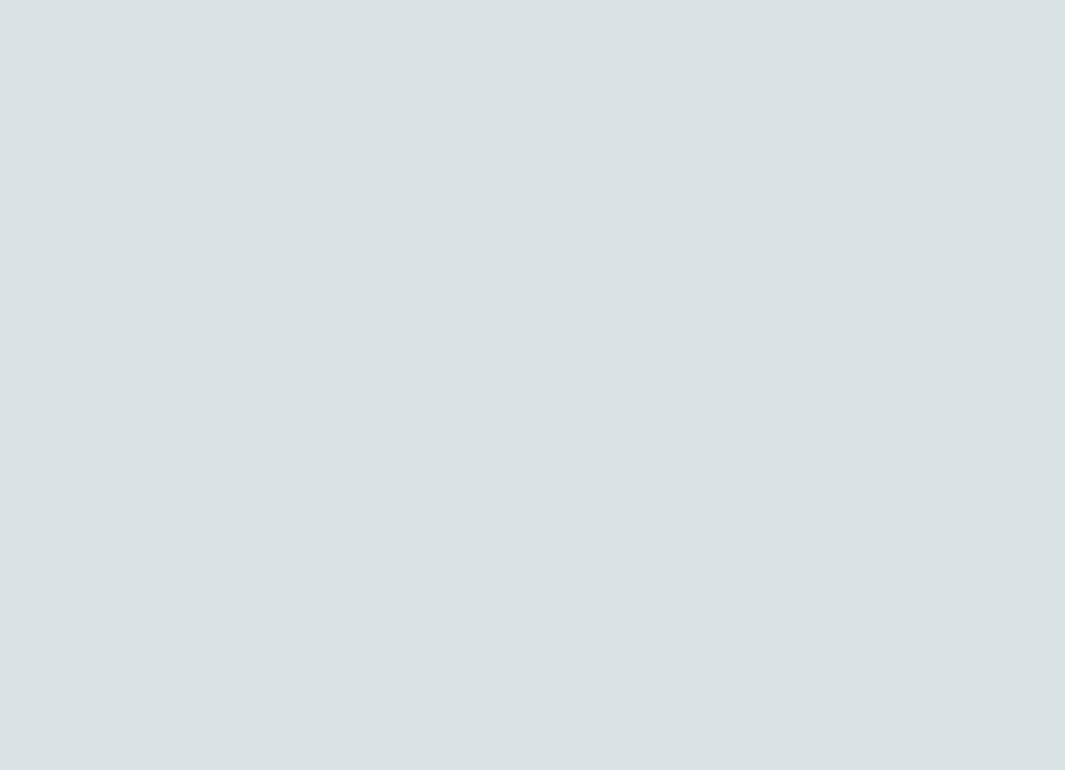
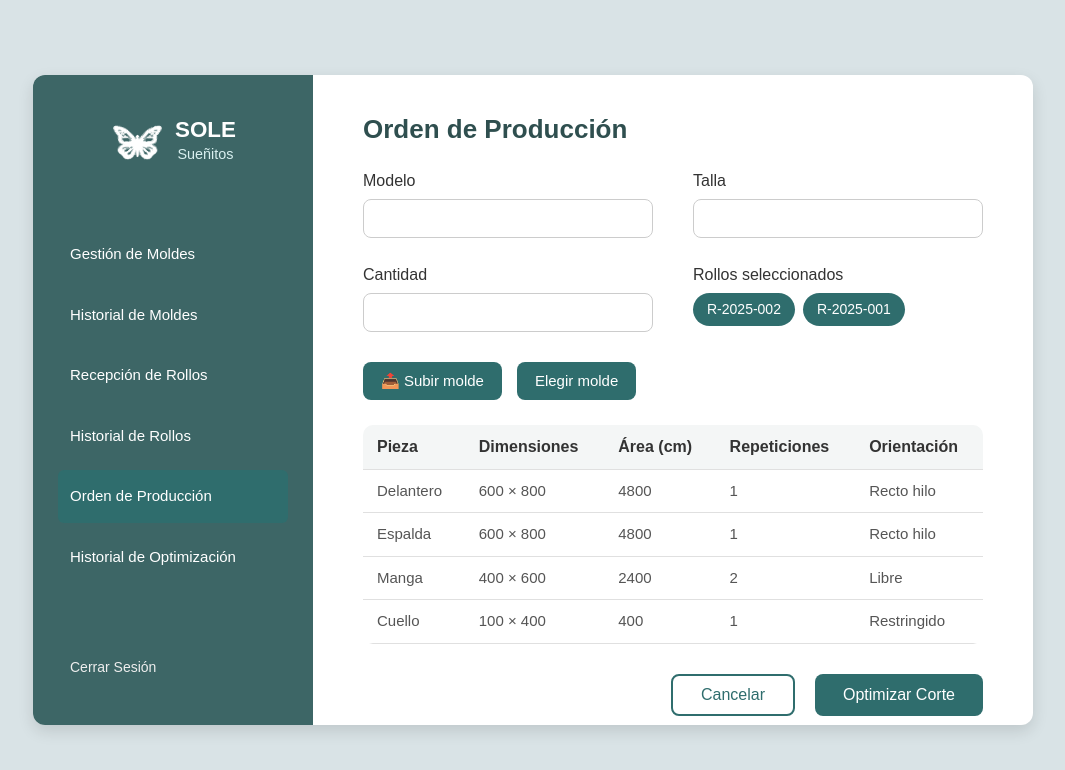
Before and after one commit to AnthuA25/SoleSuenitos, a React (Vite) app in the folder front-react/: page /ordenproduccion in a window 1280 px wide. Before the commit this address had no page. Shown: the top 770 px of the page, without its empty margins (107-1172 px from the left). Built offline with nearby package versions, Linux system fonts and the light colour scheme.

Commit message:
Agrega vista Orden de Producción

```diff
--- a/front-react/src/App.jsx
+++ b/front-react/src/App.jsx
@@ -3,6 +3,7 @@ import Login from "./Login.jsx";
 import GestionMoldes from "./GestionMoldes.jsx";
 import HistorialMoldes from "./HistorialMoldes.jsx";
 import RecepcionRollos from "./RecepcionRollos.jsx";
+import OrdenProduccion from "./OrdenProduccion.jsx";
 import './css/Global.css'
 
 
@@ -21,6 +22,9 @@ function App() {
 
         {/*vista de recepcion de Rollos*/}
         <Route path="/recepcionrollos" element={<RecepcionRollos />} />
+
+        {/*vista de Orden de Produccion*/}
+        <Route path="/ordenproduccion" element={<OrdenProduccion />} />
       </Routes>
     </BrowserRouter>
   );
--- a/front-react/src/GestionMoldes.jsx
+++ b/front-react/src/GestionMoldes.jsx
@@ -227,7 +227,7 @@ function GestionMoldes() {
               <li onClick={() => navigate("/historialmoldes")}>Historial de Moldes</li>
               <li onClick={() => navigate("/recepcionrollos")}>Recepción de Rollos</li>
               <li>Historial de Rollos</li>
-              <li>Orden de Producción</li>
+              <li onClick={() => navigate("/ordenproduccion")}>Orden de Produccion</li>
               <li>Historial de Optimización</li>
             </ul>
 
--- a/front-react/src/HistorialMoldes.jsx
+++ b/front-react/src/HistorialMoldes.jsx
@@ -97,7 +97,7 @@ function HistorialMoldes() {
             <li className="active">Historial de Moldes</li>
             <li onClick={() => navigate("/recepcionrollos")}>Recepción de Rollos</li>
             <li>Historial de Rollos</li>
-            <li>Orden de Producción</li>
+            <li onClick={() => navigate("/ordenproduccion")}>Orden de Produccion</li>
             <li>Historial de Optimización</li>
           </ul>
 
--- /dev/null
+++ b/front-react/src/OrdenProduccion.jsx
@@ -0,0 +1,168 @@
+import { useState } from "react";
+import { useNavigate } from "react-router-dom";
+import Swal from "sweetalert2";
+import logo_blanco from "./images/logo_blanco.svg";
+import "./css/GestionMoldes.css";
+
+function OrdenProduccion() {
+  const navigate = useNavigate();
+
+  const [modelo, setModelo] = useState("");
+  const [talla, setTalla] = useState("");
+  const [cantidad, setCantidad] = useState("");
+  const [rollos, setRollos] = useState(["R-2025-002", "R-2025-001"]);
+
+  const moldes = [
+    {
+      pieza: "Delantero",
+      dimensiones: "600 × 800",
+      area: 4800,
+      repeticiones: 1,
+      orientacion: "Recto hilo",
+    },
+    {
+      pieza: "Espalda",
+      dimensiones: "600 × 800",
+      area: 4800,
+      repeticiones: 1,
+      orientacion: "Recto hilo",
+    },
+    {
+      pieza: "Manga",
+      dimensiones: "400 × 600",
+      area: 2400,
+      repeticiones: 2,
+      orientacion: "Libre",
+    },
+    {
+      pieza: "Cuello",
+      dimensiones: "100 × 400",
+      area: 400,
+      repeticiones: 1,
+      orientacion: "Restringido",
+    },
+  ];
+
+  const handleLogout = () => {
+    Swal.fire({
+      title: "¿Cerrar sesión?",
+      icon: "question",
+      showCancelButton: true,
+      confirmButtonColor: "#2f6d6d",
+      cancelButtonColor: "#d33",
+      confirmButtonText: "Sí",
+      cancelButtonText: "Cancelar",
+    }).then((result) => {
+      if (result.isConfirmed) navigate("/");
+    });
+  };
+
+  const handleOptimizarCorte = () => {
+    Swal.fire({
+      title: "Corte optimizado",
+      text: "Se generó la optimización del corte correctamente.",
+      icon: "success",
+      confirmButtonColor: "#2f6d6d",
+    });
+  };
+
+  return (
+    <div className="orden-container">
+      <div className="orden-box">
+        {/* Sidebar */}
+        <div className="orden-sidebar">
+          <div className="sidebar-header">
+            <img src={logo_blanco} alt="Logo" className="logo_blanco-img" />
+            <div className="sidebar-title">
+              <h2>SOLE</h2>
+              <span>Sueñitos</span>
+            </div>
+          </div>
+
+          <ul>
+            <li onClick={() => navigate("/moldes")}>Gestión de Moldes</li>
+            <li onClick={() => navigate("/historialmoldes")}>Historial de Moldes</li>
+            <li onClick={() => navigate("/recepcionrollos")}>Recepción de Rollos</li>
+            <li>Historial de Rollos</li>
+            <li className="active">Orden de Producción</li>
+            <li>Historial de Optimización</li>
+          </ul>
+
+          <button className="orden-logout" onClick={handleLogout}>
+            Cerrar Sesión
+          </button>
+        </div>
+
+        {/* Contenido */}
+        <div className="orden-content">
+          <h1>Orden de Producción</h1>
+
+          <div className="orden-inputs">
+            <div className="input-group">
+              <label>Modelo</label>
+              <input type="text" value={modelo} onChange={(e) => setModelo(e.target.value)}  />
+            </div>
+
+            <div className="input-group">
+              <label>Talla</label>
+              <input type="text" value={talla} onChange={(e) => setTalla(e.target.value)} />
+            </div>
+
+            <div className="input-group">
+              <label>Cantidad</label>
+              <input type="text" value={cantidad} onChange={(e) => setCantidad(e.target.value)} />
+            </div>
+
+            <div className="input-group">
+              <label>Rollos seleccionados</label>
+              <div className="rollos-container">
+                {rollos.map((rollo, index) => (
+                  <span key={index} className="rollo-tag">{rollo}</span>
+                ))}
+              </div>
+            </div>
+          </div>
+
+          {/* Botones */}
+          <div className="orden-buttons">
+            <button className="subir-btn">📤 Subir molde</button>
+            <button className="elegir-btn">Elegir molde</button>
+          </div>
+
+          {/* Tabla de moldes */}
+          <table className="orden-table">
+            <thead>
+              <tr>
+                <th>Pieza</th>
+                <th>Dimensiones</th>
+                <th>Área (cm)</th>
+                <th>Repeticiones</th>
+                <th>Orientación</th>
+              </tr>
+            </thead>
+            <tbody>
+              {moldes.map((molde, index) => (
+                <tr key={index}>
+                  <td>{molde.pieza}</td>
+                  <td>{molde.dimensiones}</td>
+                  <td>{molde.area}</td>
+                  <td>{molde.repeticiones}</td>
+                  <td>{molde.orientacion}</td>
+                </tr>
+              ))}
+            </tbody>
+          </table>
+
+          <div className="orden-actions">
+            <button className="cancelar-btn">Cancelar</button>
+            <button className="optimizar-btn" onClick={handleOptimizarCorte}>
+              Optimizar Corte
+            </button>
+          </div>
+        </div>
+      </div>
+    </div>
+  );
+}
+
+export default OrdenProduccion;
--- a/front-react/src/RecepcionRollos.jsx
+++ b/front-react/src/RecepcionRollos.jsx
@@ -63,7 +63,7 @@ function RecepcionRollos() {
             <li onClick={() => navigate("/historialmoldes")}>Historial de Moldes</li>
             <li className="active">Recepción de Rollos</li>
             <li>Historial de Rollos</li>
-            <li>Orden de Producción</li>
+            <li onClick={() => navigate("/ordenproduccion")}>Orden de Produccion</li>
             <li>Historial de Optimización</li>
           </ul>
 
--- a/front-react/src/css/GestionMoldes.css
+++ b/front-react/src/css/GestionMoldes.css
@@ -510,3 +510,264 @@
 .gestion-save-button:hover {
   background: #265a5a;
 }
+
+/*Estilos Orden de Producción*/
+
+/* === ESTILOS ORDEN DE PRODUCCIÓN === */
+
+.orden-container {
+  display: flex;
+  justify-content: center;
+  align-items: center;
+  min-height: 100vh;
+  width: 100%;
+  background-color: #d9e3e6;
+  padding: 20px;
+}
+
+.orden-box {
+  display: flex;
+  width: 1000px;
+  max-width: 95%;
+  height: 650px;
+  background: #fff;
+  border-radius: 12px;
+  box-shadow: 0 6px 16px rgba(0, 0, 0, 0.12);
+  overflow: hidden;
+}
+
+/* === SIDEBAR === */
+.orden-sidebar {
+  width: 280px;
+  background-color: #3d6666;
+  color: white;
+  padding: 40px 25px;
+  display: flex;
+  flex-direction: column;
+  justify-content: space-between;
+}
+
+.orden-sidebar ul {
+  list-style: none;
+  padding: 0;
+  margin: 0;
+}
+
+.orden-sidebar li {
+  padding: 15px 12px;
+  margin-bottom: 8px;
+  border-radius: 6px;
+  cursor: pointer;
+  font-size: 15px;
+  transition: background-color 0.2s;
+}
+
+.orden-sidebar li:hover,
+.orden-sidebar li.active {
+  background-color: #2f6d6d;
+}
+
+.orden-logout {
+  background: none;
+  border: none;
+  color: #eee;
+  font-size: 14px;
+  cursor: pointer;
+  text-align: left;
+  padding: 10px 12px;
+  border-radius: 6px;
+  transition: background-color 0.2s;
+}
+
+.orden-logout:hover {
+  background-color: #2f6d6d;
+}
+
+/* === CONTENIDO === */
+.orden-content {
+  flex: 1;
+  padding: 40px 50px;
+  display: flex;
+  flex-direction: column;
+}
+
+.orden-content h1 {
+  font-size: 26px;
+  color: #2f4f4f;
+  margin-bottom: 25px;
+  font-weight: bold;
+}
+
+/* === CAMPOS DE ENTRADA === */
+.orden-inputs {
+  display: grid;
+  grid-template-columns: repeat(2, 1fr);
+  gap: 25px 40px;
+  margin-bottom: 30px;
+  max-width: 700px;
+}
+
+.input-group {
+  display: flex;
+  flex-direction: column;
+}
+
+.input-group label {
+  font-weight: 500;
+  color: #333;
+  margin-bottom: 6px;
+}
+
+.input-group input {
+  border: 1px solid #ccc;
+  border-radius: 8px;
+  padding: 10px 12px;
+  font-size: 15px;
+  transition: border-color 0.2s;
+}
+
+.input-group input:focus {
+  border-color: #2f6d6d;
+  outline: none;
+  box-shadow: 0 0 0 2px rgba(47, 109, 109, 0.15);
+}
+
+/* === ROLLOS SELECCIONADOS === */
+.rollos-container {
+  display: flex;
+  flex-wrap: wrap;
+  gap: 8px;
+}
+
+.rollo-tag {
+  background-color: #2f6d6d;
+  color: white;
+  border-radius: 20px;
+  padding: 6px 14px;
+  font-size: 14px;
+}
+
+/* === BOTONES DE MOLDE === */
+.orden-buttons {
+  display: flex;
+  gap: 15px;
+  margin-bottom: 25px;
+}
+
+.subir-btn,
+.elegir-btn {
+  background-color: #2f6d6d;
+  color: white;
+  border: none;
+  border-radius: 8px;
+  padding: 10px 18px;
+  font-size: 15px;
+  cursor: pointer;
+  transition: background-color 0.2s, transform 0.1s;
+  display: flex;
+  align-items: center;
+  gap: 8px;
+}
+
+.subir-btn:hover,
+.elegir-btn:hover {
+  background-color: #265a5a;
+  transform: scale(1.03);
+}
+
+/* === TABLA === */
+.orden-table {
+  width: 100%;
+  border-collapse: collapse;
+  background-color: white;
+  border-radius: 10px;
+  overflow: hidden;
+  margin-bottom: 30px;
+}
+
+.orden-table th,
+.orden-table td {
+  padding: 10px 14px;
+  text-align: left;
+  border-bottom: 1px solid #e0e0e0;
+}
+
+.orden-table th {
+  background-color: #f4f6f6;
+  color: #333;
+  font-weight: 600;
+}
+
+.orden-table td {
+  color: #555;
+  font-size: 15px;
+}
+
+/* === BOTONES FINALES === */
+.orden-actions {
+  display: flex;
+  justify-content: flex-end;
+  gap: 20px;
+  margin-top: auto;
+}
+
+.cancelar-btn {
+  background: #fff;
+  border: 2px solid #2f6d6d;
+  color: #2f6d6d;
+  padding: 10px 28px;
+  border-radius: 8px;
+  cursor: pointer;
+  font-weight: 500;
+  transition: all 0.2s;
+}
+
+.cancelar-btn:hover {
+  background-color: #f2f9f9;
+}
+
+.optimizar-btn {
+  background: #2f6d6d;
+  border: none;
+  color: #fff;
+  padding: 10px 28px;
+  border-radius: 8px;
+  cursor: pointer;
+  font-weight: 500;
+  transition: background-color 0.2s;
+}
+
+.optimizar-btn:hover {
+  background-color: #265a5a;
+}
+
+/* === RESPONSIVE === */
+@media (max-width: 900px) {
+  .orden-box {
+    flex-direction: column;
+    height: auto;
+  }
+
+  .orden-sidebar {
+    width: 100%;
+    padding: 30px 20px;
+  }
+
+  .orden-content {
+    padding: 30px 25px;
+  }
+
+  .orden-inputs {
+    grid-template-columns: 1fr;
+  }
+
+  .orden-actions {
+    flex-direction: column;
+    align-items: stretch;
+  }
+
+  .cancelar-btn,
+  .optimizar-btn {
+    width: 100%;
+  }
+}
```
